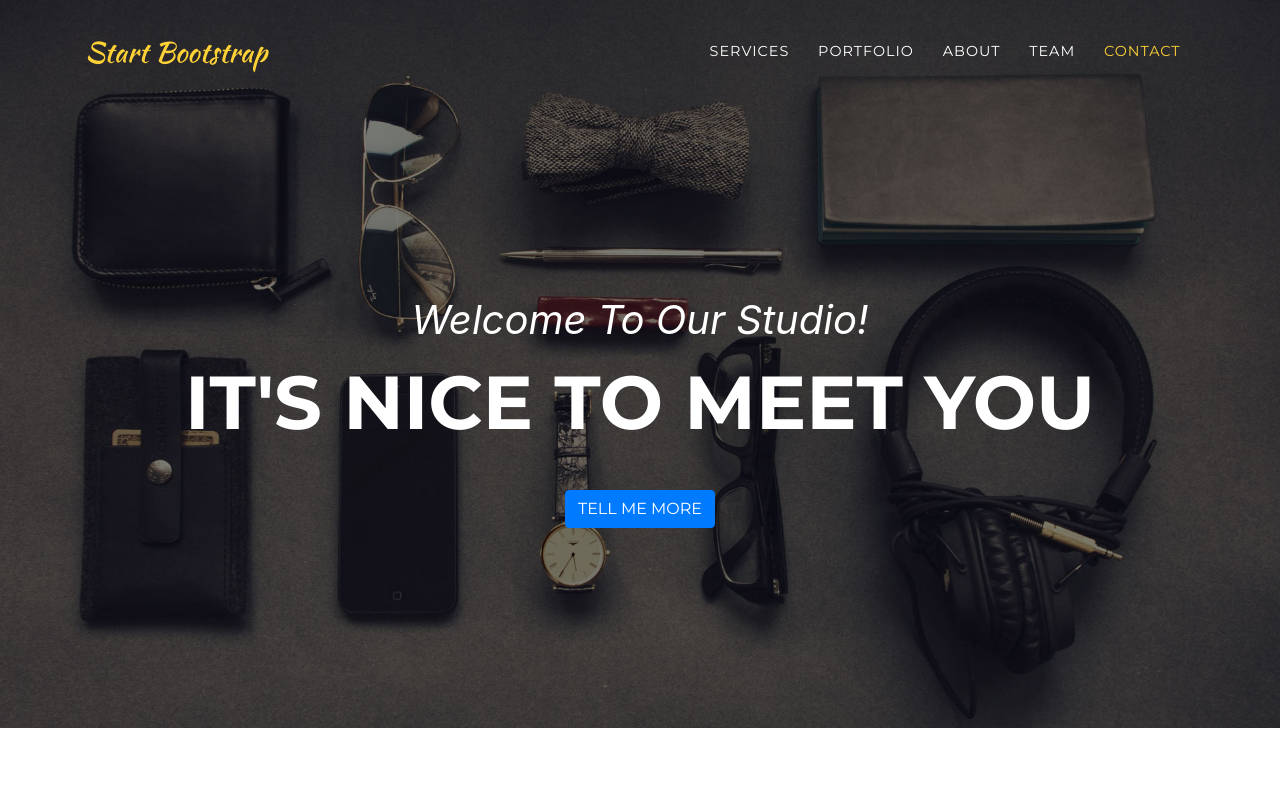
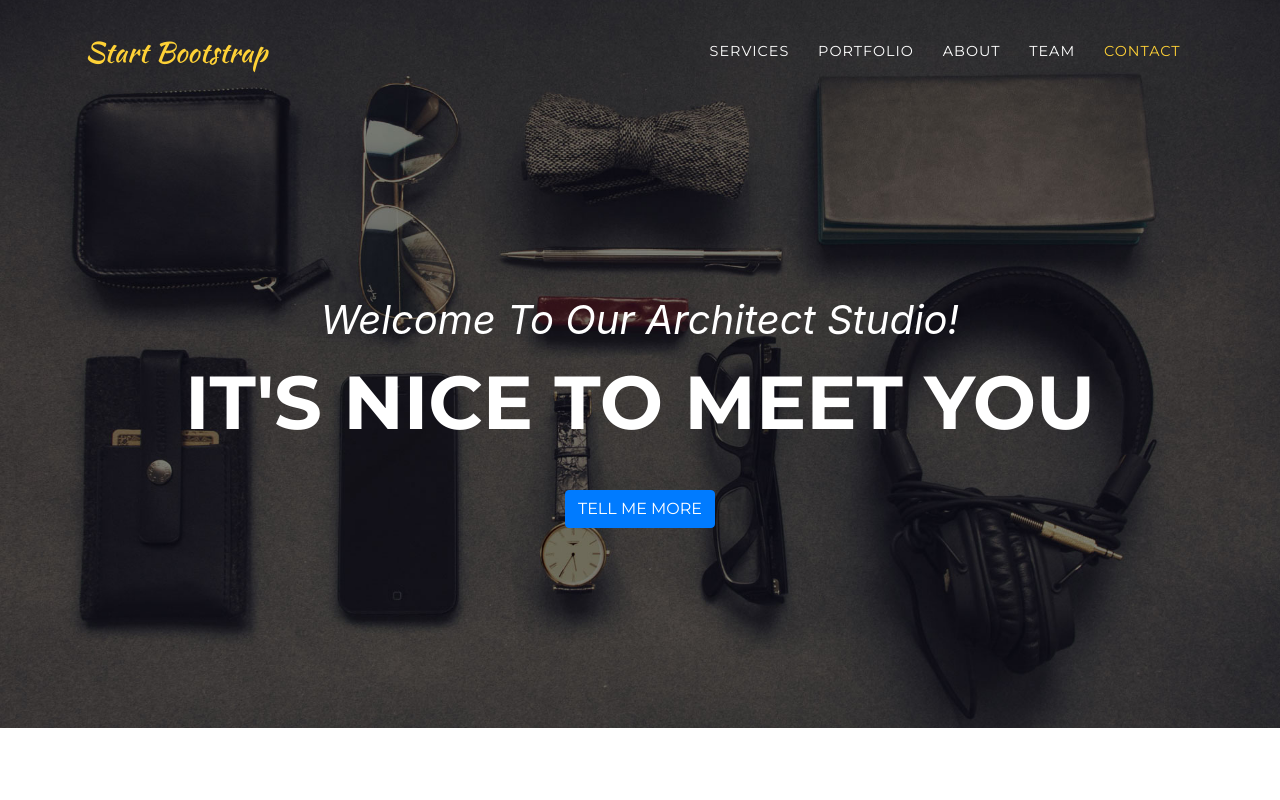
Before and after one commit to blayaarquitectura/startbootstrap-portfolio, a website with bundled scripts: page index.html in a window 1280 px wide. Shown: the top 800 px of the page. Built offline with nearby package versions, Linux system fonts and the light colour scheme; a web font is replaced by a local one.

Commit message:
CP-1 Change for testing

```diff
--- a/index.html
+++ b/index.html
@@ -61,7 +61,7 @@
   <header class="masthead">
     <div class="container">
       <div class="intro-text">
-        <div class="intro-lead-in">Welcome To Our Studio!</div>
+        <div class="intro-lead-in">Welcome To Our Architect Studio!</div>
         <div class="intro-heading text-uppercase">It's Nice To Meet You</div>
         <a class="btn btn-primary btn-xl text-uppercase js-scroll-trigger" href="#services">Tell Me More</a>
       </div>
```
